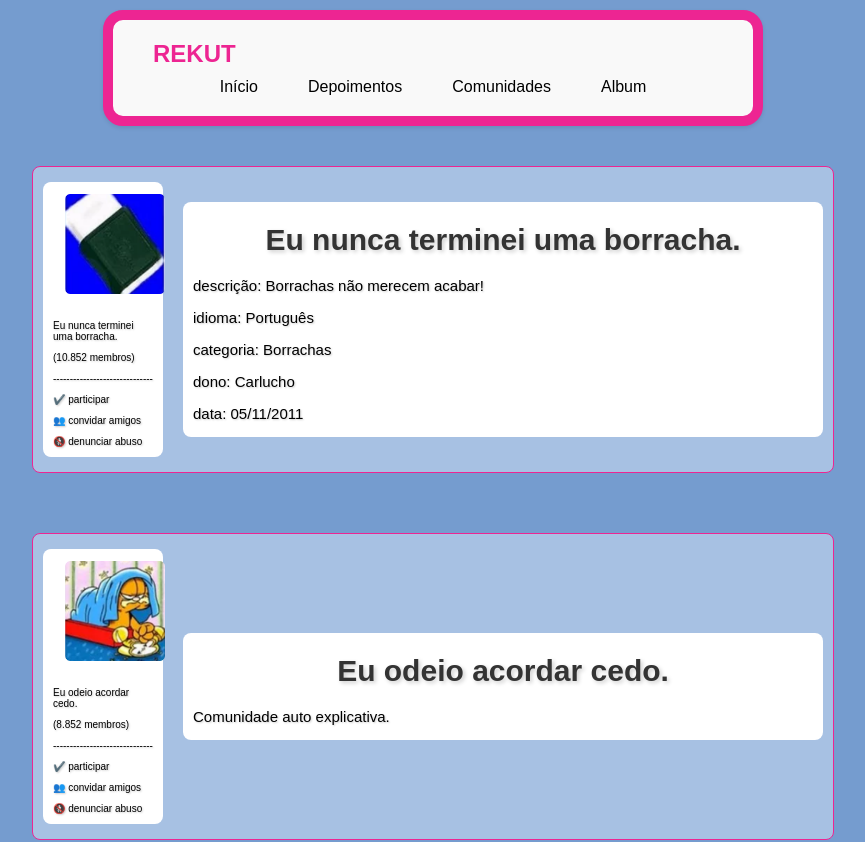
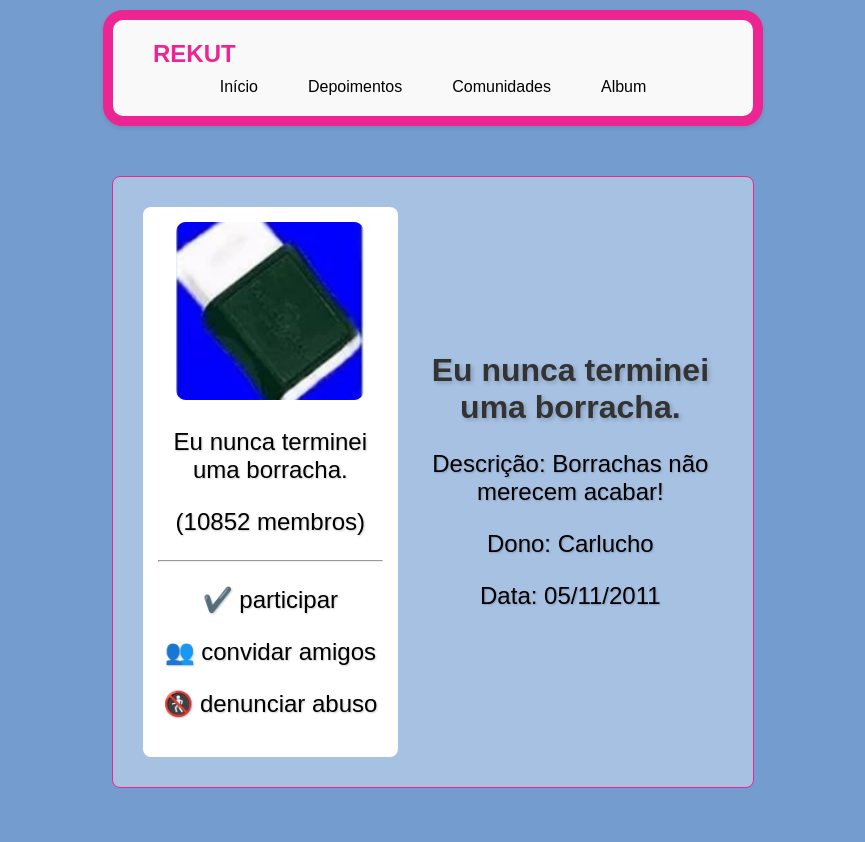
Before and after one commit to juliafclima/trabalho-react-grupo2, a React (Vite) app in the folder trabalho-react-g2/: page /comunidade in a window 1280 px wide. Shown: the top 842 px of the page, without its empty margins (207-1072 px from the left). Built offline with nearby package versions, Linux system fonts and the light colour scheme.

Commit message:
feat: colocando boas praticas do react em comunidade

```diff
--- /dev/null
+++ b/trabalho-react-g2/src/pages/Comunidade/Card.jsx
@@ -0,0 +1,37 @@
+import React from "react";
+import "./style.css";
+
+const Card = ({ imgSrc, titulo, descricao, membro, dono, data }) => {
+   return (
+      <div className="card">
+         <div className="subCard">
+            <img src={imgSrc} alt="" />
+
+            <p>{titulo}</p>
+            <p>({membro} membros)</p>
+            <hr />
+            <p>✔️ participar</p>
+            <p>👥 convidar amigos</p>
+            <p>🚷 denunciar abuso</p>
+         </div>
+
+         <div className="texto">
+            <h1>{titulo}</h1>
+            <p>
+               <span>Descrição: </span>
+               {descricao}
+            </p>
+            <p>
+               <span>Dono: </span>
+               {dono}
+            </p>
+            <p>
+               <span>Data: </span>
+               {data}
+            </p>
+         </div>
+      </div>
+   );
+};
+
+export default Card;
--- a/trabalho-react-g2/src/pages/Comunidade/index.jsx
+++ b/trabalho-react-g2/src/pages/Comunidade/index.jsx
@@ -1,4 +1,4 @@
-import React from "react";
+/*  import React from "react";
 import "./style.css";
 import borracha from "../../assets/img/comunidade/comun1.png";
 import garfield from "../../assets/img/comunidade/comun2.png";
@@ -17,10 +17,6 @@ export default function Comunidade() {
       <Header />
       <div className="comunidade">
         <div className="card">
-          <div className="cardimg"></div>
-          <div className="grande"></div>
-
-          {/* Card dentro do card */}
           <div className="subCard">
             <img src={borracha} alt="" />
 
@@ -36,16 +32,16 @@ export default function Comunidade() {
             <h1> Eu nunca terminei uma borracha.</h1>
 
             <p>
-              <span>descrição: </span>Borrachas não merecem acabar!
+              <span>Descrição: </span>Borrachas não merecem acabar!
             </p>
             <p>
-              <span>idioma: </span>Português
+              <span>Idioma: </span>Português
             </p>
             <p>
-              <span>categoria: </span>Borrachas
+              <span>Categoria: </span>Borrachas
             </p>
             <p>
-              <span>dono: </span>Carlucho
+              <span>Dono: </span>Carlucho
             </p>
             <p>
               <span>data: </span>05/11/2011
@@ -57,7 +53,6 @@ export default function Comunidade() {
           <div className="cardimg"></div>
           <div className="grande"></div>
 
-          {/* Card dentro do card */}
           <div className="subCard">
             <img src={garfield} alt="" />
 
@@ -79,7 +74,6 @@ export default function Comunidade() {
           <div className="cardimg"></div>
           <div className="grande"></div>
 
-          {/* Card dentro do card */}
           <div className="subCard">
             <img src={thony} alt="" />
 
@@ -101,7 +95,6 @@ export default function Comunidade() {
           <div className="cardimg"></div>
           <div className="grande"></div>
 
-          {/* Card dentro do card */}
           <div className="subCard">
             <img src={sorvete} alt="" />
 
@@ -123,7 +116,6 @@ export default function Comunidade() {
           <div className="cardimg"></div>
           <div className="grande"></div>
 
-          {/* Card dentro do card */}
           <div className="subCard">
             <img src={xororo} alt="" />
 
@@ -145,7 +137,6 @@ export default function Comunidade() {
           <div className="cardimg"></div>
           <div className="grande"></div>
 
-          {/* Card dentro do card */}
           <div className="subCard">
             <img src={shampoo} alt="" />
 
@@ -167,7 +158,6 @@ export default function Comunidade() {
           <div className="cardimg"></div>
           <div className="grande"></div>
 
-          {/* Card dentro do card */}
           <div className="subCard">
             <img src={comun7} alt="" />
 
@@ -189,7 +179,6 @@ export default function Comunidade() {
           <div className="cardimg"></div>
           <div className="grande"></div>
 
-          {/* Card dentro do card */}
           <div className="subCard">
             <img src={comun8} alt="" />
 
@@ -210,3 +199,43 @@ export default function Comunidade() {
     </div>
   );
 }
+ */
+import React from "react";
+import "./style.css";
+import Card from "./Card";
+import Header from "../../components/Header";
+import comun1 from "../../assets/img/comunidade/comun1.png";
+
+const comunidades = [
+  {
+    imgSrc: comun1,
+    titulo: "Eu nunca terminei uma borracha.",
+    descricao: "Borrachas não merecem acabar!",
+    membro: 10852,
+    dono: "Carlucho",
+    data: "05/11/2011"
+  },
+  /* {
+    imgSrc: ,
+    title: "",
+    description: "",
+    members: ,
+    owner: "",
+    date: ""
+  } */
+];
+
+const Comunidade = () => {
+  return (
+    <div>
+      <Header />
+      <div className="comunidade">
+        {comunidades.map((comunidade, index) => (
+          <Card key={index} {...comunidade} />
+        ))}
+      </div>
+    </div>
+  );
+};
+
+export default Comunidade;
--- a/trabalho-react-g2/src/pages/Comunidade/style.css
+++ b/trabalho-react-g2/src/pages/Comunidade/style.css
@@ -1,99 +1,63 @@
 .comunidade {
-
   box-sizing: border-box;
-    padding: 0px;
-    margin: 0px;
-    height: 100vh;
-    width: 100vw;
+  padding: 20px;
+  margin: 0;
+  min-height: 100vh;
   display: flex;
   flex-direction: column;
   align-items: center;
 }
 
 .card {
-
   border-radius: 8px;
-    margin: 30px;
+  margin: 20px 0;
   border: 1px solid #ed2592;
-    background-color:  #a7c1e3;
+  background-color: #a7c1e3;
   display: flex;
-    flex-direction: row;
+  flex-direction: column;
+  align-items: center;
   justify-content: center;
-    align-items: center;
-    width: 800px;
-
-
-
+  width: 90vw;
+  max-width: 600px;
+  text-align: center;
+  padding: 20px;
 }
 
-  .card img {
+.card-img {
+  width: 80px;
+  height: 80px;
+  border-radius: 50%;
+  margin: 10px;
+  max-width: 100%;
+}
+
+.subCard {
+  background-color: #ffffff;
+  border-radius: 8px;
+  padding: 15px;
+  margin: 10px;
+  width: 90%;
+  max-width: 350px;
+}
+
+.card-text {
+  width: 100%;
+  padding: 10px;
+  background-color: #ffffff;
+  text-align: left;
+}
+
+@media (min-width: 768px) {
+  .card {
+    flex-direction: row;
+  }
+
+  .card-img {
     width: 100px;
     height: 100px;
-    border-radius: 8px;
-    padding: 10%;
-    margin-left: 10px;
-    margin-right: 10px;
-
-
-
   }
 
-  .card .texto {
-    width: 100%;
-    border-radius: 8px;
-    margin-left: 10px;
-    margin-right: 10px;
-    background-color: #ffffff;
-
-
-  }
-
-  .card .texto h1 {
-
-    font-size: 30px;
-  }
-
-  .card .texto p {
-    font-size: 15px;
-  }
-
-
   .subCard {
-
-    background-color: #ffffff;
-    border-radius: 8px;
-    margin: 15px;
-
-    width: 150px;
-    margin-left: 10px;
-    margin-right: 10px;
-
-}
-
-.card p {
-
-  margin-left: 10px;
-  margin-right: 10px;
-
-}
-
-.subCard p {
-  font-size: 10px;
-  left: 10px;
-  margin-left: 10px;
-  margin-right: 10px;
-
-}
-
-@media (max-width:542px){
-
-  .card{
-    flex-direction: column;
-    align-items: center;
-    width: 100%;
-    margin: 0px;
-    padding: 0px;
-
-
+    width: 350px;
   }
 }
```
Lines whose indentation alone changed are shown as unchanged.
